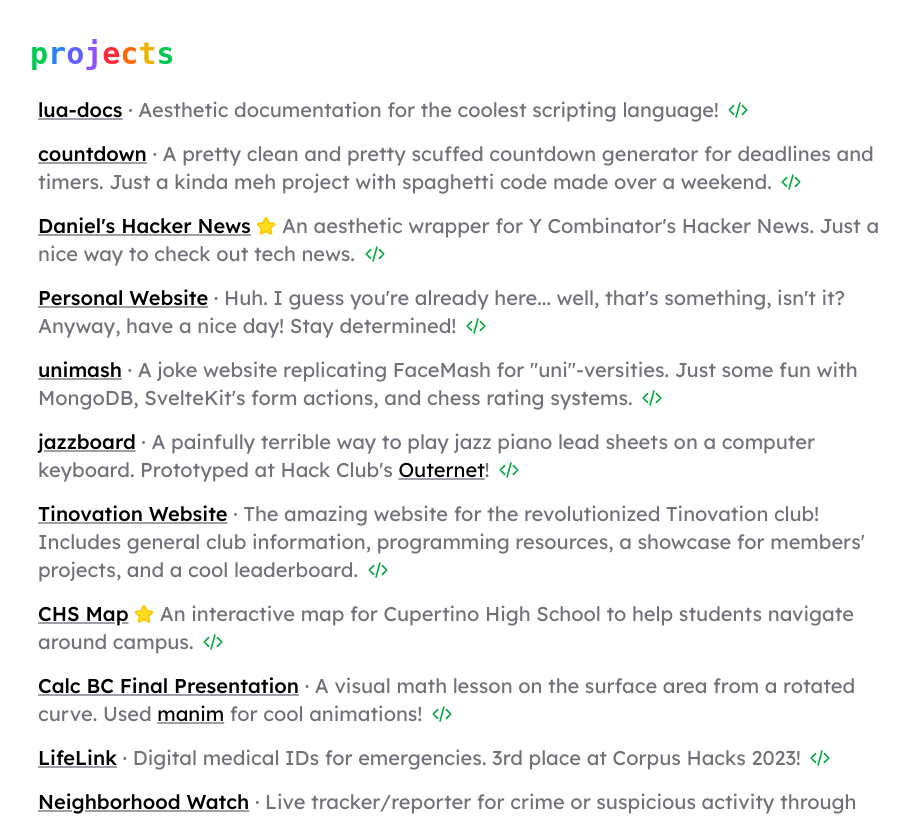
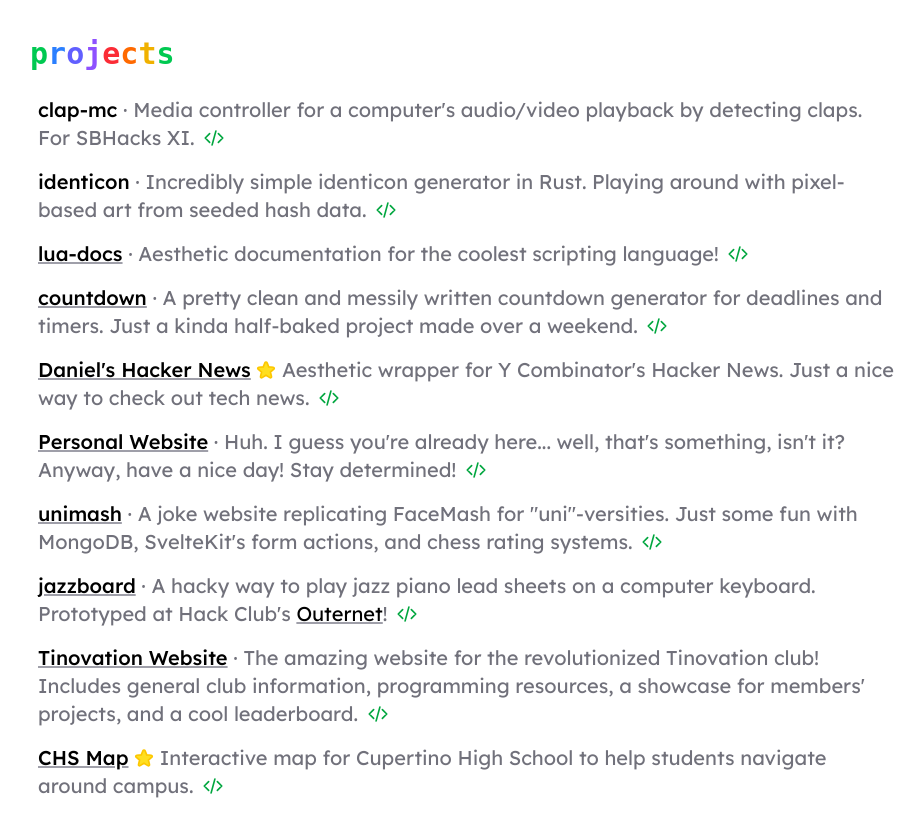
Before and after one commit to solunian/website, a SvelteKit app: page / in a window 1280 px wide. Shown: the part 500-1316 px from the top of the page, without its empty margins (178-1102 px from the left). Built offline with nearby package versions, Linux system fonts and the light colour scheme; a web font is replaced by a local one.

Commit message:
chore: add new projects

```diff
--- a/src/routes/+page.svelte
+++ b/src/routes/+page.svelte
@@ -53,25 +53,36 @@
     </header>
 
     <Section id="projects">
+      <Project title="clap-mc" github_link="https://github.com/solunian/clap-mc">
+        Media controller for a computer's audio/video playback by detecting claps. For SBHacks XI.
+      </Project>
+
+      <Project title="identicon" github_link="https://github.com/solunian/identicon">
+        Incredibly simple identicon generator in Rust. Playing around with pixel-based art from
+        seeded hash data.
+      </Project>
+
       <Project
         title="lua-docs"
         link="https://lua-docs.vercel.app/"
         github_link="https://github.com/solunian/lua-docs">
         Aesthetic documentation for the coolest scripting language!
       </Project>
+
       <Project
         title="countdown"
         link="https://countdowning.vercel.app/"
         github_link="https://github.com/solunian/countdown">
-        A pretty clean and pretty scuffed countdown generator for deadlines and timers. Just a kinda
-        meh project with spaghetti code made over a weekend.
+        A pretty clean and messily written countdown generator for deadlines and timers. Just a
+        kinda half-baked project made over a weekend.
       </Project>
+
       <Project
         title="Daniel's Hacker News"
         link="/news"
         github_link="https://github.com/solunian/website/tree/main/src/routes/news"
         starred>
-        An aesthetic wrapper for Y Combinator's Hacker News. Just a nice way to check out tech news.
+        Aesthetic wrapper for Y Combinator's Hacker News. Just a nice way to check out tech news.
       </Project>
 
       <Project title="Personal Website" link="/" github_link="https://github.com/solunian/website">
@@ -91,8 +102,9 @@
         title="jazzboard"
         link="https://jazzboard.vercel.app/"
         github_link="https://github.com/solunian/jazzboard">
-        A painfully terrible way to play jazz piano lead sheets on a computer keyboard. Prototyped
-        at Hack Club's <Link href="https://outernet.hackclub.com">Outernet</Link>!
+        A hacky way to play jazz piano lead sheets on a computer keyboard. Prototyped at Hack Club's <Link
+          href="https://outernet.hackclub.com">Outernet</Link
+        >!
       </Project>
 
       <Project
@@ -109,7 +121,7 @@
         link="https://chs-map.vercel.app/"
         github_link="https://github.com/solunian/chs-map"
         starred>
-        An interactive map for Cupertino High School to help students navigate around campus.
+        Interactive map for Cupertino High School to help students navigate around campus.
       </Project>
 
       <Project
@@ -124,7 +136,7 @@
         title="LifeLink"
         link="https://lifelink-eta.vercel.app/"
         github_link="https://github.com/solunian/lifelink">
-        Digital medical IDs for emergencies. 3rd place at Corpus Hacks 2023!
+        Digital medical IDs for emergencies. 3rd place at Corpus Hacks 2023.
       </Project>
 
       <Project
@@ -158,7 +170,7 @@
       </Project>
 
       <Project title="Mute Ads on Spotify" github_link="https://github.com/solunian/mute-ads">
-        A tool to mute ads on Spotify through the computer's volume using the API and some simple
+        Tool to mute ads on Spotify through the computer's volume using the API and some simple
         audio manipulation with Python.
       </Project>
     </Section>
```
